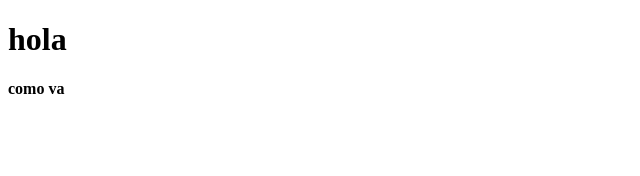
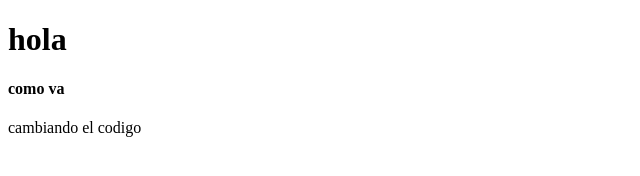
Before and after one commit to cannu/Test-git2, a plain HTML site: page index.html in a window 1280 px wide. Shown: the whole page, without its empty margins (0-640 px from the left). Drawn offline with Linux system fonts and the light colour scheme.

Commit message:
cambie algo

```diff
--- a/index.html
+++ b/index.html
@@ -12,7 +12,7 @@
 
    <h4>como va</h4>
    <div><div>
-
+       cambiando el codigo
    </div></div>
 </body>
 </html>
```
